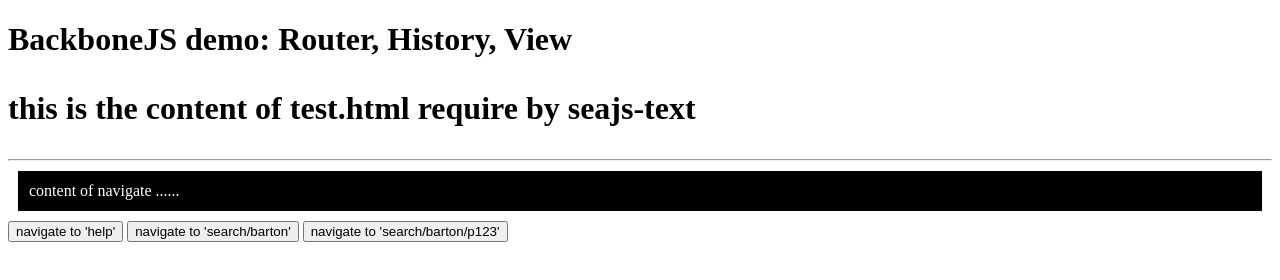
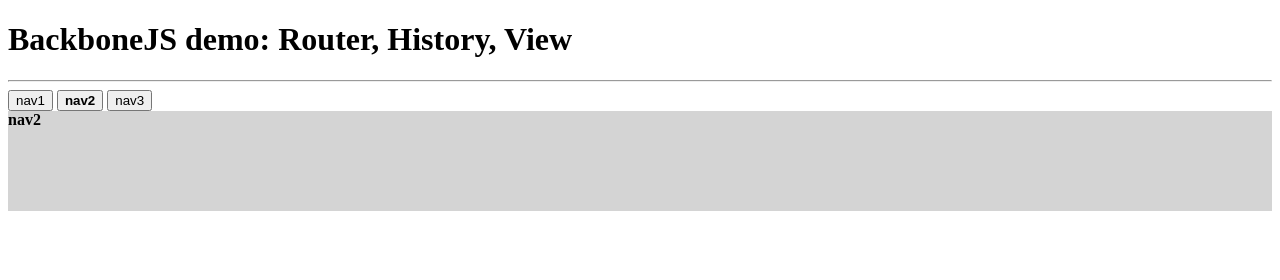
Before and after one commit to bartonding/demo, a plain HTML site: page backbonejs-router-history/index.html in a window 1280 px wide. Drawn offline with Linux system fonts and the light colour scheme.

Commit message:
finish jnx-tabs.js

```diff
--- a/backbonejs-router-history/css/index.css
+++ b/backbonejs-router-history/css/index.css
@@ -6,3 +6,22 @@
     font-size: 16px;
     margin: 10px;
 }
+
+[tab-nav] {
+
+}
+
+[tab-content] {
+    display: none;
+    min-height: 100px;
+    background-color: #D4D4D4;
+}
+
+.active{
+    display: inline-block;
+    font-weight: bold;
+}
+
+div.active[tab-content]{
+    display: block;
+}
--- a/backbonejs-router-history/index.html
+++ b/backbonejs-router-history/index.html
@@ -8,10 +8,26 @@
 <body>
 <h1>BackboneJS demo: Router, History, View</h1>
 <hr>
-<div id="output">content of navigate ......</div>
-<button id="help">navigate to 'help'</button>
-<button id="search1">navigate to 'search/barton'</button>
-<button id="search2">navigate to 'search/barton/p123'</button>
+<div style="display:none;">
+    <div id="output">content of navigate ......</div>
+    <button id="help">navigate to 'help'</button>
+    <button id="search1">navigate to 'search/barton'</button>
+    <button id="search2">navigate to 'search/barton/p123'</button>
+</div>
+
+<div tab-wraper data-name="outer">
+    <div tab-navs>
+        <button tab-nav data-name="nav1">nav1</button>
+        <button tab-nav data-name="nav2">nav2</button>
+        <button tab-nav data-name="nav3">nav3</button>
+    </div>
+    <div tab-contents>
+        <div tab-content>nav1</div>
+        <div tab-content>nav2</div>
+        <div tab-content>nav3</div>
+    </div>
+</div>
+
 
 <script src="scripts/libs/jquery-1.11.1.min.js"></script>
 <script src="scripts/libs/underscore-min.js"></script>
--- a/backbonejs-router-history/scripts/index.js
+++ b/backbonejs-router-history/scripts/index.js
@@ -1,37 +1,22 @@
 define(function (require, exports, module) {
     console.log('page start...');
-    var test = require('../templates/test.html');
-    $('h1').append(test);
-    // console.log(test);
 
-    var app = require('./my-router');
+    var router = require('./my-router');
+    var tabs = require('./jnx-tabs');
+    tabs.set('router', router);
 
-
-    app.on('route:help', function () {
-        console.log('app.on route:help ...');
+    tabs.on('tabChange', function (tabName, navName, navId, contentId) {
+        console.log('tab change: ', arguments);
     });
 
-    app.on('route:search', function () {
-        console.log('app.on route:search ... ', arguments);
+    // tabs.on('outer:nav2', function (tabName, navName, navId, contentId) {
+    //     console.log('outer:nav2', arguments);
+    // });
+
+    var hasHash = Backbone.history.start({
+        pushState: false, hashChange: true
     });
-
-
-    Backbone.history.start({
-        pushState: false
-        ,hashChange: true
-        // ,root: '/git/demo/backbonejs-router-history/'
-    });
-
-    // -------------------------------------------------------------------------
-    $('#help').on('click', function (evt) {
-        app.navigate("help", {trigger: true, replace: false});
-    });
-
-    $('#search1').on('click', function (evt) {
-        app.navigate("search/barton", {trigger: true, replace: false});
-    });
-
-    $('#search2').on('click', function (evt) {
-        app.navigate("search/barton/p123", {trigger: true, replace: false});
-    });
+    // console.log('>>>>> has hash in current url : ', hasHash);
+    // 默认展开的 tab
+    if(!hasHash) router.navigate('tabs/outer/nav2', {trigger: true});
 });
--- /dev/null
+++ b/backbonejs-router-history/scripts/jnx-tabs.js
@@ -0,0 +1,199 @@
+// 文档中存在如下格式的 html，将被视为一个 tab，直接引入该文件，即可完成初始化
+// -----------------------------------------------------------------------------
+// <div tab-wraper data-name="outer">
+//     <div tab-navs>
+//         <button tab-nav data-name="nav1">nav1</button>
+//         <button tab-nav data-name="nav2">nav2</button>
+//         <button tab-nav data-name="nav3">nav3</button>
+//     </div>
+//     <div tab-contents>
+//         <div tab-content>nav1</div>
+//         <div tab-content>nav2</div>
+//         <div tab-content>nav3</div>
+//     </div>
+// </div>
+// -----------------------------------------------------------------------------
+// 引入和使用方式例如：
+//      var tabs = require('./jnx-tabs');
+//      tabs.set('router', router); // 设置路由
+//      // 监控所有 tab 的切换动作
+//      tabs.on('tabChange', function (tabName, navName, navId, contentId) {
+//          console.log('tab change: ', arguments);
+//      });
+//      // 监控指定 tab 的切换动作
+//      tabs.on('outer:nav2', function (tabName, navName, navId, contentId) {
+//          console.log('outer:nav2', arguments);
+//      });
+// -----------------------------------------------------------------------------
+// 相关说明：
+// 1、支持浏览器路由导航（前进/后退）
+// 2、页面中可同时存在多个，非嵌套使用的情况下，较完善，可放心使用
+// 3、可以嵌套使用（未充分测试），基本没问题，后续改进（2014-05-31）
+// 4、关于 Router 和 History 的技术细节，请参考 BackboneJS 官方文档
+//
+// 依赖的第三方库：jQuery，BackboneJS，UnderscoreJS
+//
+define(function (require, exports, module) {
+
+    var DEFAULT_CONFIG = {
+        'selector': {
+            'wraper' : '[tab-wraper]',
+            'navs': '[tab-navs]',
+            'nav': '[tab-nav]',
+            'contents': '[tab-contents]',
+            'content': '[tab-content]'
+        },
+        // 标识当前正在显示的tab，包括 nav 和 content 部分
+        'active': 'active',
+        // 当前的 tab 选项卡的 ID
+        // 可以通过 tabs.get('current_nav') 获取
+        'current_nav': ''
+    };
+
+    var Tabs = function () {
+        this.setting = _.extend({}, DEFAULT_CONFIG);
+        this.initialize.apply(this, arguments);
+    };
+
+    _.extend(Tabs.prototype, Backbone.Events, {
+
+        initialize: function () {
+            var self = this;
+            var active = this.get('active');
+            var S = this.get('selector');
+            var initWraper = function (wraper) {
+                var wname = wraper.data('name');
+                var _navs = wraper.children(S.navs);
+                var navs = _navs.children(S.nav);
+                var _contents = wraper.children(S.contents);
+                var contents = _contents.children(S.content);
+                var hasActiveNav = navs.is('.' + active);
+                var createID = (function () {
+                    var p = 0;
+                    return function (str) {
+                        return str + '_' + (p++) + '_' + (+new Date)
+                    };
+                })();
+                navs.each(function (idx, nav) {
+                    nav = $(nav);
+                    var vname = nav.data('name');
+                    var content = $(contents.get(idx));
+                    var nav_id = createID('nav');
+                    var content_id = createID('content');
+                    nav.attr('id', nav_id);
+                    nav.attr('data-contentid', content_id);
+                    content.attr('id', content_id);
+                    // 默认显示第一个 tab
+                    // if (idx === 0 && !hasActiveNav) {
+                    //     wraper.attr('data-navid', nav_id);
+                    //     nav.addClass(active);
+                    //     content.addClass(active);
+                    // }
+                    if (hasActiveNav && nav.hasClass(active)) {
+                        wraper.attr('data-navid', nav_id);
+                    }
+                });
+
+                _navs.on('click', S.nav, function (evt) {
+                    var nav = $(this);
+                    if (nav.hasClass(active)) return;
+
+                    var nav_id = nav.attr('id');
+                    var content_id = nav.data('contentid');
+                    var content = $('#' + content_id);
+                    navs.removeClass(active);
+                    contents.removeClass(active);
+                    nav.addClass(active);
+                    content.addClass(active);
+
+                    wraper.attr('data-navid', nav_id);
+                    self.set('current_nav', nav_id);
+
+                    var vname = nav.data('name');
+                    self.browserNavigate(wname, vname);
+
+                    self._tabChange(wname, vname, nav_id, content_id);
+                });
+            };
+
+            $(S.wraper).each(function (idx, wraper) {
+                initWraper.apply(self, [$(wraper)]);
+            });
+        },
+
+        // 首次设置 router 时，注册 route[tabs]
+        // 浏览器前进后退时触发注册的路由，然后调整到指定的tab
+        initRounter: function () {
+            var router = this.get('router');
+            var self = this;
+            router.route("tabs/:tab/:nav", "tabs", function(_tab, _nav){
+                self.jumpTo(_tab, _nav);
+            });
+        },
+
+        // 跳转到指定的选项卡页
+        // 模块外部调用此方法时，可以通过指定第三个参数来确定是否更新浏览器导航
+        jumpTo: function (_tab, _nav, isUpdateNavigate) {
+            var S = this.get('selector');
+            var active = this.get('active');
+
+            var wraper = $('[data-name="' + _tab + '"]');
+            var navs = wraper.children(S.navs);
+            var nav = navs.find('[data-name="' + _nav + '"]');
+            var nav_id = nav.attr('id');
+            var content_id = nav.data('contentid');
+            var content = $('#' + content_id);
+            var contents = content.closest(S.contents);
+
+            wraper.attr('data-navid', nav_id);
+            this.set('current_nav', nav_id);
+
+            navs.find(S.nav).removeClass(active);
+            contents.find(S.content).removeClass(active);
+            nav.addClass(active);
+            content.addClass(active);
+
+            isUpdateNavigate && this.browserNavigate(_tab, _nav);
+
+            this._tabChange(_tab, _nav, nav_id, content_id);
+        },
+
+        /**
+         * tab 切换时触发
+         * @param  {[type]} _tab
+         *         <div tab-wraper data-name="{_tab}">
+         * @param  {[type]} _nav
+         *         <div tab-nav data-name="_nav">
+         * @param  {[type]} _nid
+         *         <div tab-nav id="{_nid}">
+         * @param  {[type]} _cid
+         *         <div tab-content id="{_cid}">
+         * @return {[type]}      [description]
+         */
+        _tabChange: function (_tab, _nav, _nid, _cid) {
+            this.trigger('tabChange', _tab, _nav, _nid, _cid);
+            this.trigger(_tab + ':' + _nav, _tab, _nav, _nid, _cid);
+        },
+
+        // 切换 tab 时更新浏览器历史记录
+        browserNavigate: function (tab, nav) {
+            var router = this.get('router');
+            if (router && router.navigate) {
+                router.navigate(['tabs', tab, nav].join('/'), {trigger: false});
+            }
+        },
+
+        set: function (name, value) {
+            this.setting[name] = value;
+            if (name === 'router') this.initRounter();
+            return this;
+        },
+
+        get: function (name) {
+            return this.setting[name];
+        }
+
+    });
+
+    return new Tabs;
+});
```
Also changed, not shown: backbonejs-router-history/scripts/my-router.js (+6 -1 lines), backbonejs-router-history/scripts/libs/sea-debug.js.
